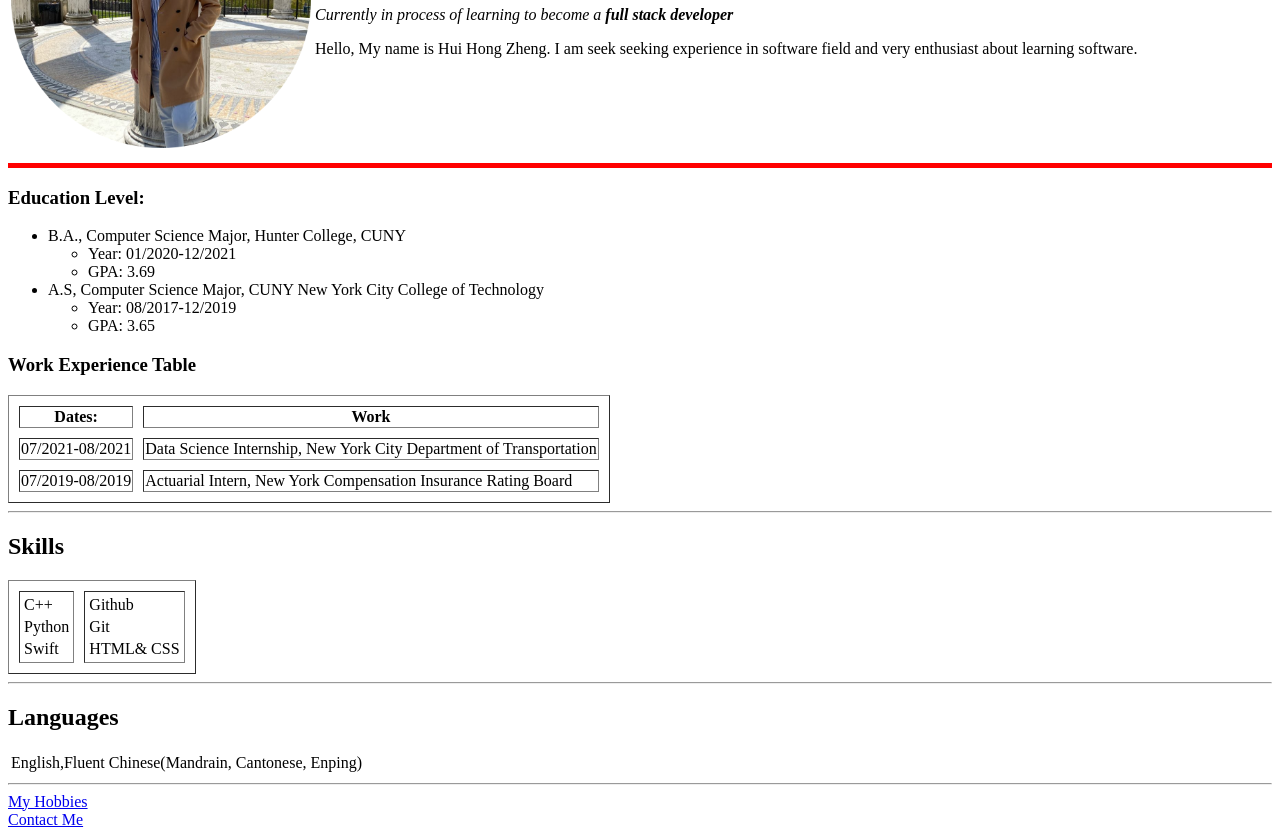
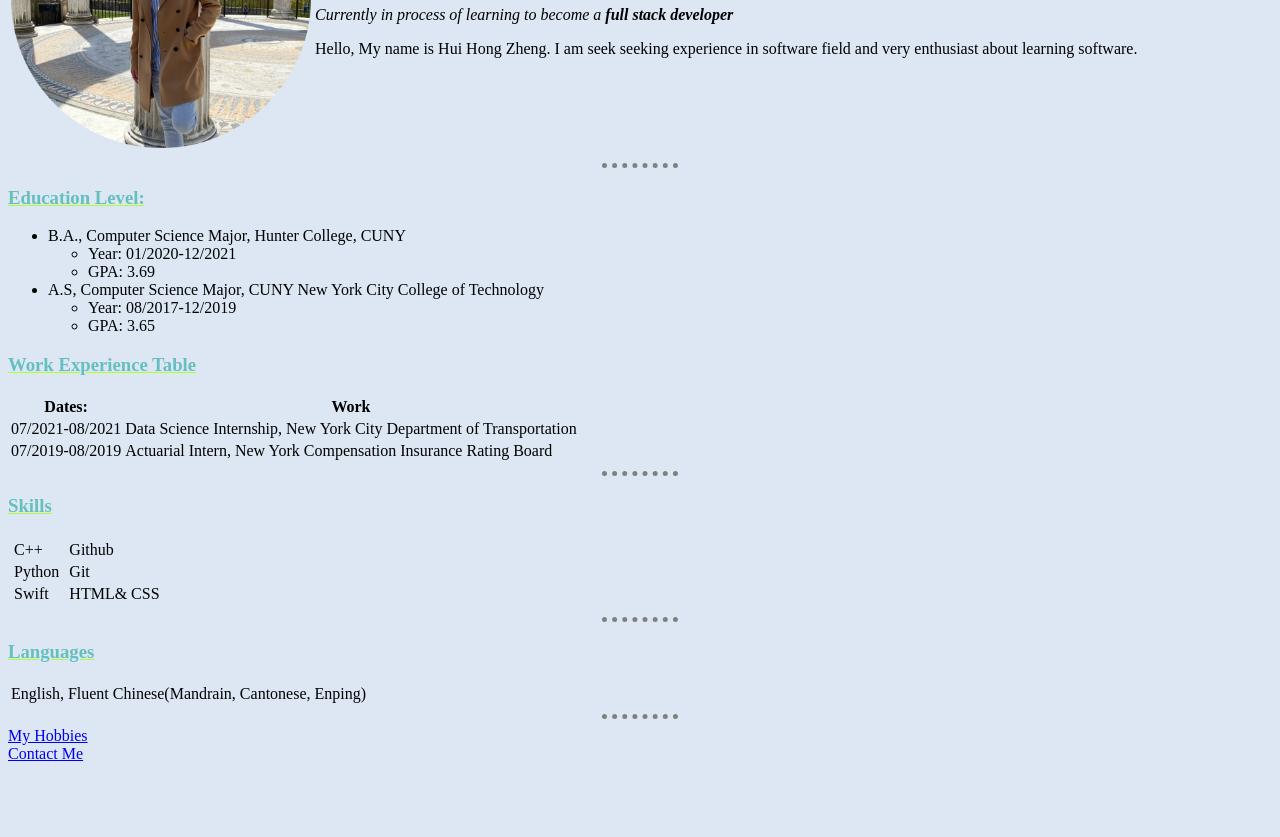
Before and after one commit to HuiHongOP/cv, a plain HTML site: page index.html in a window 1280 px wide. Shown: the part 163-1000 px from the top of the page. After the commit the page ends 934 px from the top, so only its background shows below. Drawn offline with Linux system fonts and the light colour scheme.

Commit message:
Update index.html

```diff
--- a/index.html
+++ b/index.html
@@ -6,6 +6,7 @@
     <meta http-equiv="X-UA-Compatible" content="IE=edge">
     <meta name="viewport" content="width=device-width, initial-scale=1.0">
     <title>Hui Hong's Person Site</title>
+    <link rel="stylesheet" href="css/style.css">
 </head>
 
 <body>
@@ -20,7 +21,7 @@
             </td>
         </tr>
     </table>
-    <hr size="5" offshade color="Red">
+    <hr>
     <h3>Education Level: </h3>
     <ul>
         <li>B.A., Computer Science Major, Hunter College, CUNY</li>
@@ -37,27 +38,27 @@
 
     <h3>Work Experience Table</h3>
 
-    <table border="1px" cellspacing="10">
+    <table>
         <thead>
             <tr>
-                <th>Dates:</th>
-                <th>Work</th>
+                <th>Dates: </th>
+                <th>Work </th>
             </tr>
         </thead>
         <tbody></tbody>
         <tr>
-            <td>07/2021-08/2021</td>
+            <td>07/2021-08/2021 </td>
             <td>Data Science Internship, New York City Department of Transportation</td>
         </tr>
         <tr>
-            <td>07/2019-08/2019</td>
+            <td>07/2019-08/2019 </td>
             <td>Actuarial Intern, New York Compensation Insurance Rating Board</td>
         </tr>
     </table>
     <hr>
 
-    <h2>Skills</h2>
-    <table border="1px" cellspacing="10">
+    <h3>Skills</h3>
+    <table>
         <tr>
             <td>
                 <table>
@@ -88,11 +89,11 @@
         </tr>
     </table>
     <hr>
-    <h2>Languages</h2>
+    <h3>Languages</h3>
     <table>
         <tr>
             <td>
-                English,Fluent Chinese(Mandrain, Cantonese, Enping)
+                English, Fluent Chinese(Mandrain, Cantonese, Enping)
             </td>
         </tr>
     </table>
```
